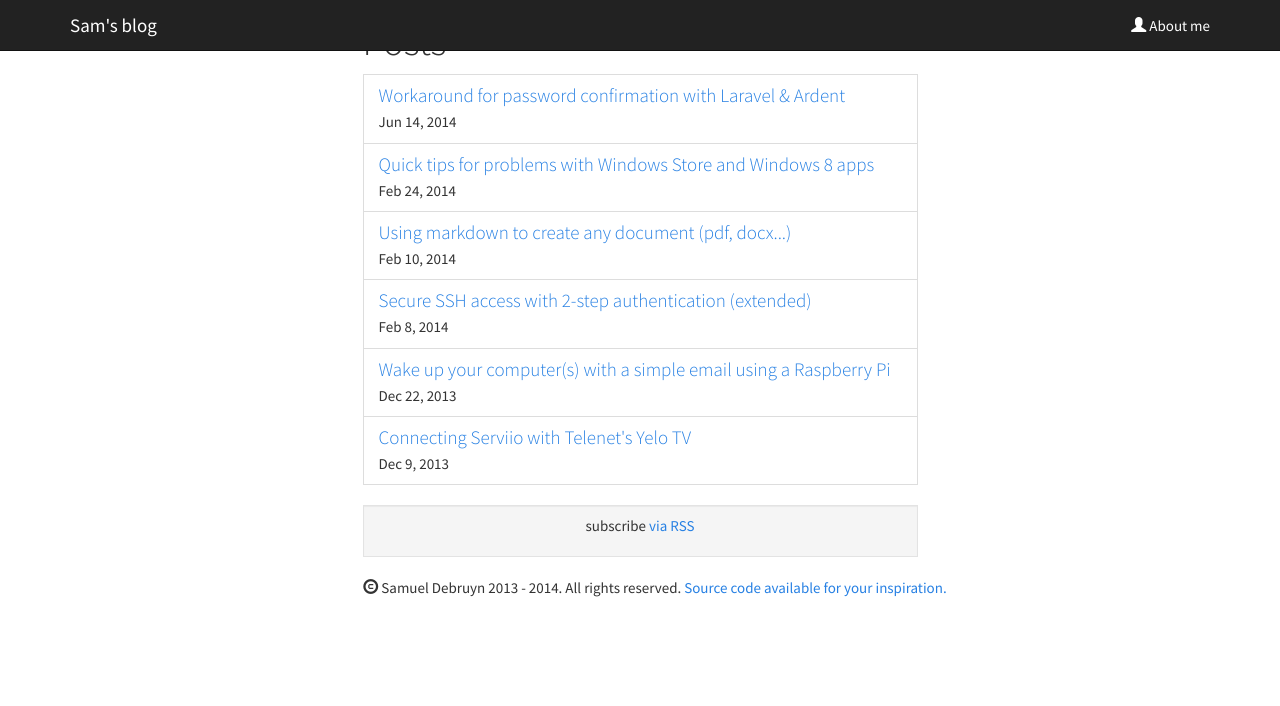
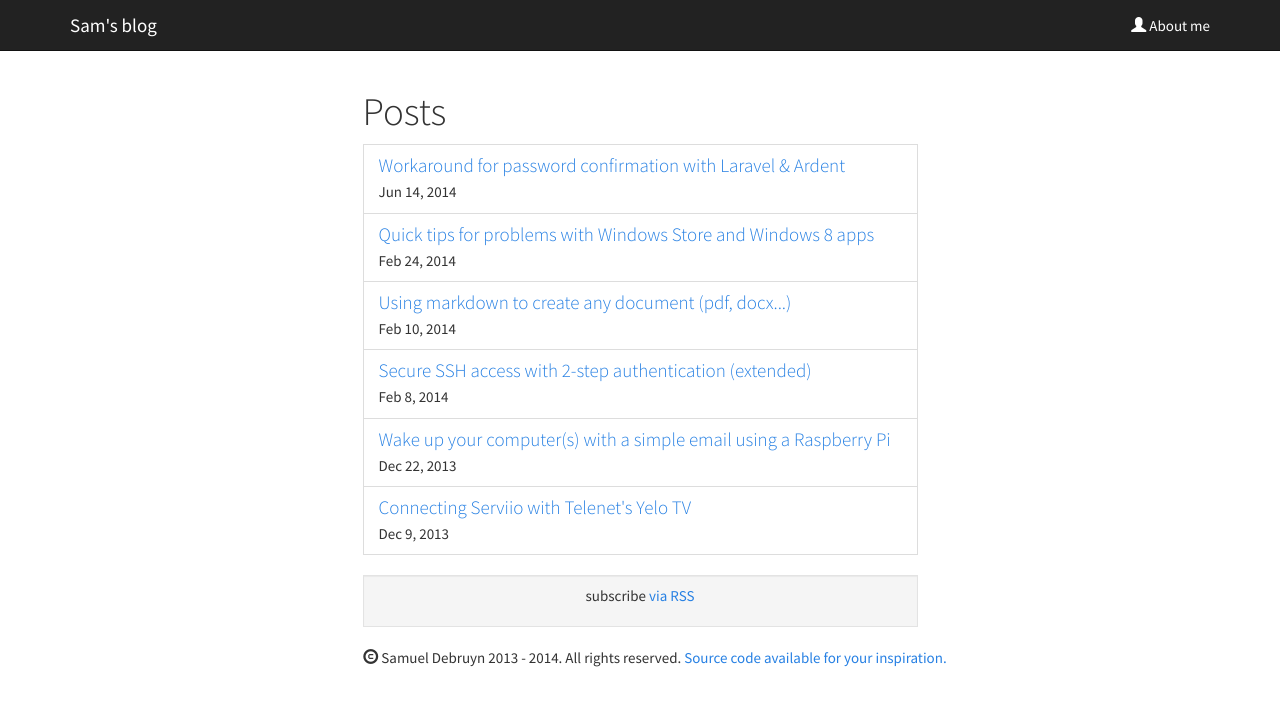
Before and after one commit to dbparedes/samueldebruyn.github.io, a Jekyll site: the page built from posts.html, in a window 1280 px wide. Shown: the top 706 px of the page. Built offline with Jekyll 4.4.1, drawn with Linux system fonts in a browser that asks for light colours.

Commit message:
padding fix

```diff
--- a/css/custom.css
+++ b/css/custom.css
@@ -11,3 +11,7 @@
   overflow-x: auto;
   word-wrap: normal;
 }
+
+body{
+  padding-top: 70px;
+}
--- a/index.html
+++ b/index.html
@@ -50,7 +50,7 @@ layout: bs_container
 
 </nav>
 
-<div class="jumbotron" id="top" style="margin-top: 70px;">
+<div class="jumbotron" id="top">
   <h1>Samuel Debruyn</h1>
   <p>{{ page.description }}</p>
 </div>
```
